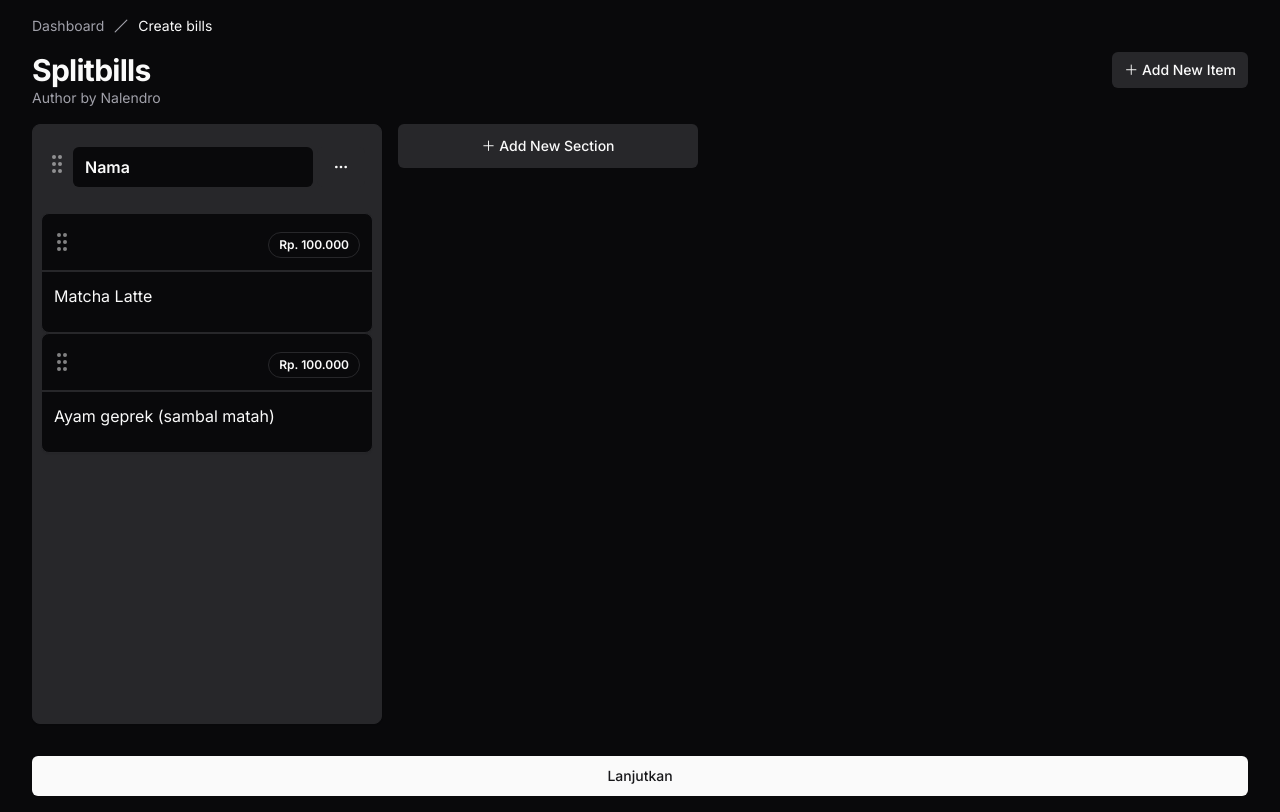
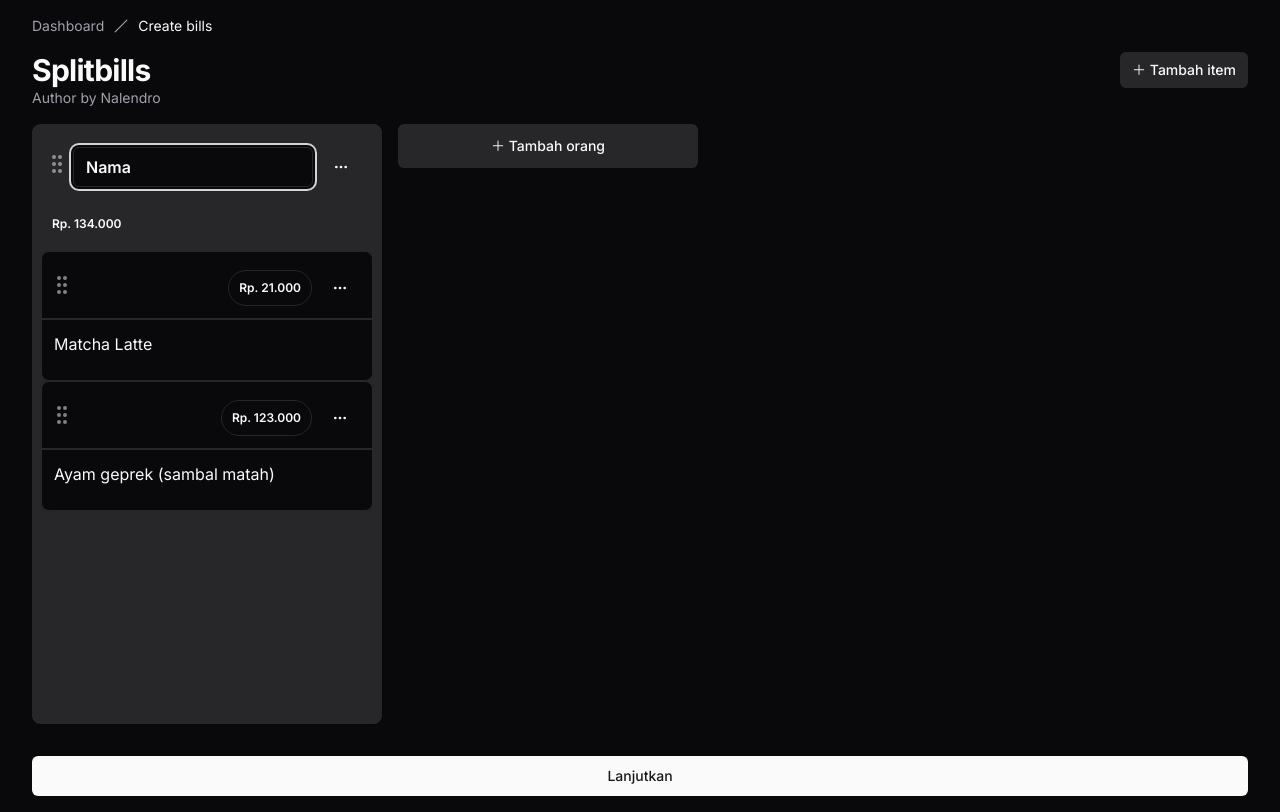
Before and after one commit to nalendrooo/splitbills, a Next.js app: page /bills in a window 1280 px wide. Built offline with nearby package versions, Linux system fonts and the light colour scheme.

Commit message:
update: slicing new ui

```diff
--- a/app/bills/page.tsx
+++ b/app/bills/page.tsx
@@ -1,9 +1,11 @@
+'use client'
 import { Breadcrumbs } from '@/components/breadcrumbs';
 import { KanbanBoard } from '@/components/kanban/kanban-board';
 import NewTaskDialog from '@/components/kanban/new-task-dialog';
 import PageContainer from '@/components/layouts/page-container';
 import { Button } from '@/components/ui/button';
 import { Heading } from '@/components/ui/heading';
+import { useTaskStore } from '@/lib/store';
 
 const breadcrumbItems = [
   { title: 'Dashboard', link: '/' },
@@ -11,6 +13,8 @@ const breadcrumbItems = [
 ];
 
 export default function page() {
+  const columns = useTaskStore((state) => state.columns);
+  const tasks = useTaskStore((state) => state.tasks);
   return (
     <PageContainer>
       <div className="space-y-4">
@@ -20,10 +24,16 @@ export default function page() {
           <NewTaskDialog />
         </div>
         <KanbanBoard />
-        <div className='w-full'>
 
-          <Button className='w-full'>Lanjutkan</Button>
-        </div>
+        {columns.length !== 0 &&
+          <div className='w-full'>
+            <Button className='w-full'
+              disabled={tasks.length === 0}
+            >
+              Lanjutkan</Button>
+          </div>
+        }
+
       </div>
     </PageContainer>
   );
--- a/components/kanban/board-column.tsx
+++ b/components/kanban/board-column.tsx
@@ -10,6 +10,7 @@ import { Card, CardContent, CardHeader } from '../ui/card';
 import { ColumnActions } from './column-action';
 import { TaskCard } from './task-card';
 import { ScrollArea, ScrollBar } from '@/components/ui/scroll-area';
+import { Badge } from '../ui/badge';
 
 export interface Column {
   id: UniqueIdentifier;
@@ -79,6 +80,8 @@ export function BoardColumn({ column, tasks, isOverlay }: BoardColumnProps) {
       })}
     >
       <CardHeader className="space-between flex flex-row items-center border-b-2 p-4 text-left font-semibold">
+        {/* <div className="flex flex-row items-center gap-2"> */}
+
         <Button
           variant={'ghost'}
           {...attributes}
@@ -94,8 +97,11 @@ export function BoardColumn({ column, tasks, isOverlay }: BoardColumnProps) {
           className="text-base !mt-0 mr-auto"
         /> */}
         <ColumnActions id={column.id} title={column.title} />
+        {/* </div> */}
+
       </CardHeader>
       <CardContent className="flex flex-grow flex-col gap-4 overflow-x-hidden p-2">
+        <Badge variant="outline">Rp. 134.000</Badge>
         <ScrollArea className="h-full">
           <SortableContext items={tasksIds}>
             {tasks.map((task) => (
@@ -131,6 +137,7 @@ export function BoardContainer({ children }: { children: React.ReactNode }) {
           {children}
         </div>
       </div>
+
       <ScrollBar orientation="horizontal" />
     </ScrollArea>
   );
--- a/components/kanban/column-action.tsx
+++ b/components/kanban/column-action.tsx
@@ -24,6 +24,7 @@ import { useTaskStore } from '@/lib/store';
 import { UniqueIdentifier } from '@dnd-kit/core';
 import { Input } from '../ui/input';
 import { Ellipsis, EllipsisVertical } from 'lucide-react';
+import { Badge } from '../ui/badge';
 
 export function ColumnActions({
   title,
@@ -40,6 +41,17 @@ export function ColumnActions({
   const [showDeleteDialog, setShowDeleteDialog] = React.useState(false);
   const inputRef = React.useRef<HTMLInputElement>(null);
   const { toast } = useToast();
+
+  const columns = useTaskStore((state) => state.columns);
+
+  React.useEffect(() => {
+    if (columns.length === 1 && columns[0].title === 'Nama') {
+      setIsEditDisable(false);
+      setTimeout(() => {
+        inputRef.current && inputRef.current?.focus();
+      }, 500);
+    }
+  }, []);
 
   return (
     <>
@@ -63,6 +75,7 @@ export function ColumnActions({
           ref={inputRef}
         />
       </form>
+
       <DropdownMenu modal={false}>
         <DropdownMenuTrigger asChild>
           <Button variant="secondary" className="ml-1">
@@ -91,6 +104,7 @@ export function ColumnActions({
           </DropdownMenuItem>
         </DropdownMenuContent>
       </DropdownMenu>
+
       <AlertDialog open={showDeleteDialog} onOpenChange={setShowDeleteDialog}>
         <AlertDialogContent>
           <AlertDialogHeader>
@@ -121,6 +135,7 @@ export function ColumnActions({
           </AlertDialogFooter>
         </AlertDialogContent>
       </AlertDialog>
+
     </>
   );
 }
--- a/components/kanban/new-section-dialog.tsx
+++ b/components/kanban/new-section-dialog.tsx
@@ -31,14 +31,14 @@ export default function NewSectionDialog() {
     <Dialog>
       <DialogTrigger asChild>
         <Button variant="secondary" size="lg" className="w-full">
-          ＋ Add New Section
+          ＋ Tambah orang
         </Button>
       </DialogTrigger>
       <DialogContent className="sm:max-w-[425px]">
         <DialogHeader>
-          <DialogTitle>Add New Section</DialogTitle>
+          <DialogTitle>Tambahin nama temen kamu!</DialogTitle>
           <DialogDescription>
-            What section you want to add today?
+            Temen kamu yang akan ditambahkan sebagai penerima splitbill.
           </DialogDescription>
         </DialogHeader>
         <form
@@ -50,7 +50,7 @@ export default function NewSectionDialog() {
             <Input
               id="title"
               name="title"
-              placeholder="Section title..."
+              placeholder="Nama temen kamu..."
               className="col-span-4"
             />
           </div>
@@ -58,7 +58,7 @@ export default function NewSectionDialog() {
         <DialogFooter>
           <DialogTrigger asChild>
             <Button type="submit" size="sm" form="todo-form">
-              Add Section
+              Tambah
             </Button>
           </DialogTrigger>
         </DialogFooter>
--- a/components/kanban/new-task-dialog.tsx
+++ b/components/kanban/new-task-dialog.tsx
@@ -33,7 +33,7 @@ export default function NewTaskDialog() {
     <Dialog>
       <DialogTrigger asChild>
         <Button variant="secondary" size="sm">
-          ＋ Add New Item
+          ＋ Tambah item
         </Button>
       </DialogTrigger>
       <DialogContent className="sm:max-w-[425px]">
--- a/components/kanban/task-card.tsx
+++ b/components/kanban/task-card.tsx
@@ -4,8 +4,9 @@ import { Task } from '@/lib/store';
 import { useSortable } from '@dnd-kit/sortable';
 import { CSS } from '@dnd-kit/utilities';
 import { cva } from 'class-variance-authority';
-import { GripVertical } from 'lucide-react';
+import { Ellipsis, GripVertical, Menu, Move } from 'lucide-react';
 import { Badge } from '../ui/badge';
+import { DropdownMenu, DropdownMenuContent, DropdownMenuItem, DropdownMenuSeparator, DropdownMenuTrigger } from '../ui/dropdown-menu';
 
 // export interface Task {
 //   id: UniqueIdentifier;
@@ -77,12 +78,52 @@ export function TaskCard({ task, isOverlay }: TaskCardProps) {
           <GripVertical />
         </Button>
         <Badge variant={'outline'} className="ml-auto font-semibold">
-          Rp. 100.000
+          {task.description}
         </Badge>
+        <DropdownMenu modal={false}>
+          <DropdownMenuTrigger asChild>
+            <Button size="sm" variant="ghost" className='ml-2'>
+              <span className="sr-only">Actions</span>
+              <Ellipsis className='h-4 w-4' />
+            </Button>
+          </DropdownMenuTrigger>
+          <DropdownMenuContent align="end">
+            <DropdownMenuItem
+              // onSelect={() => {
+              //   setIsEditDisable(prev => !prev);
+              //   setTimeout(() => {
+              //     inputRef.current && inputRef.current?.focus();
+              //   }, 500);
+              // }}
+              className='text-xs'
+            >
+              {/* {editDisable ? 'Rename' : 'Save Changes'} */}
+
+              Edit
+            </DropdownMenuItem>
+            <DropdownMenuSeparator />
+
+            <DropdownMenuItem
+              // onSelect={() => setShowDeleteDialog(true)}
+              className="text-xs"
+            >
+              Duplicate
+            </DropdownMenuItem>
+            <DropdownMenuSeparator />
+
+            <DropdownMenuItem
+              // onSelect={() => setShowDeleteDialog(true)}
+              className="text-red-600 text-xs"
+            >
+              Delete
+            </DropdownMenuItem>
+          </DropdownMenuContent>
+        </DropdownMenu>
+
       </CardHeader>
       <CardContent className="whitespace-pre-wrap px-3 pb-6 pt-3 text-left">
         {task.title}
-        <p className='text-sm text-muted-foreground'>{task.description}</p>
+        {/* <p className='text-sm text-muted-foreground'>{task.description}</p> */}
       </CardContent>
     </Card>
   );
--- a/lib/store.ts
+++ b/lib/store.ts
@@ -32,12 +32,14 @@ const initialTasks: Task[] = [
   {
     id: 'task1',
     status: 'Nama',
-    title: 'Matcha Latte'
+    title: 'Matcha Latte',
+    description: 'Rp. 21.000'
   },
   {
     id: 'task2',
     status: 'Nama',
-    title: 'Ayam geprek (sambal matah)'
+    title: 'Ayam geprek (sambal matah)',
+    description: 'Rp. 123.000'
   }
 ];
 
```
Also changed, not shown: components/kanban/kanban-board.tsx (line endings or trailing spaces).
